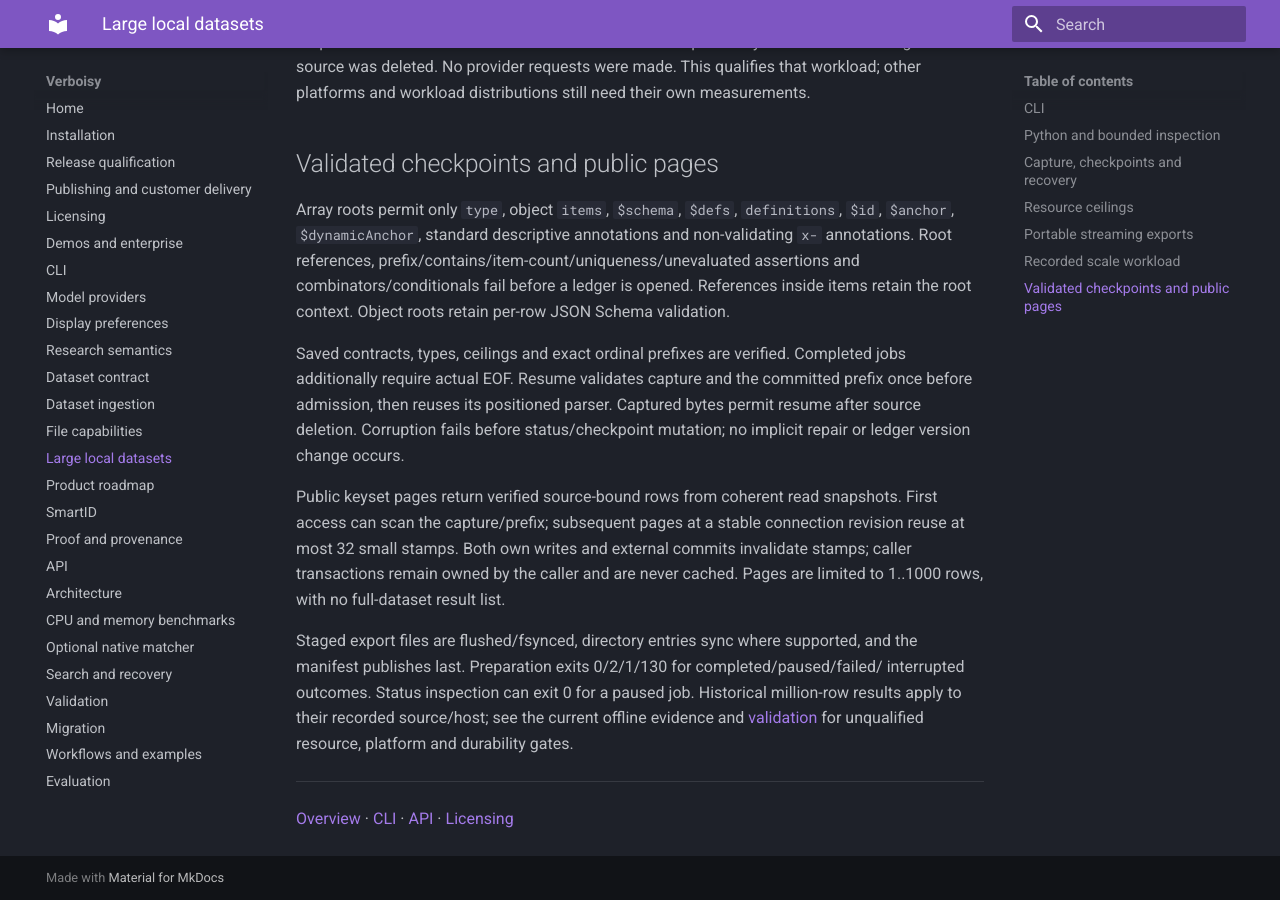
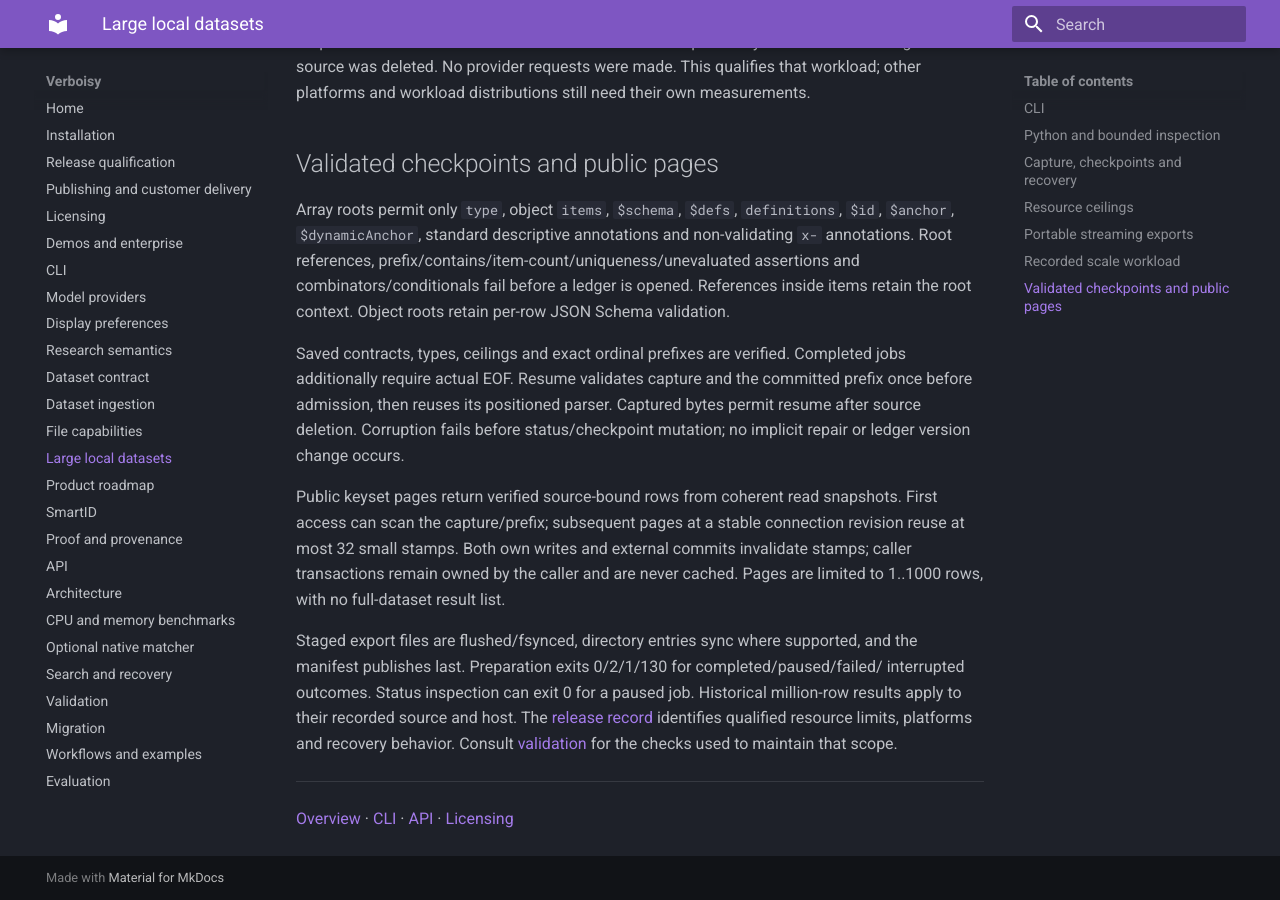
Before and after one commit to EmanueleTorrisi/verboisy, an MkDocs documentation site: the page built from docs/streaming.md, in a window 1280 px wide and 900 px high, scrolled down 5094 px. Built offline with MkDocs 1.6.1 and Material for MkDocs 9.7.7, drawn with Linux system fonts in a browser that asks for light colours.

Commit message:
docs(streaming): tie operating limits to the approved release evidence

```diff
--- a/docs/streaming.md
+++ b/docs/streaming.md
@@ -240,8 +240,9 @@ are limited to 1..1000 rows, with no full-dataset result list.
 Staged export files are flushed/fsynced, directory entries sync where supported, and
 the manifest publishes last. Preparation exits 0/2/1/130 for completed/paused/failed/
 interrupted outcomes. Status inspection can exit 0 for a paused job. Historical million-row
-results apply to their recorded source/host; see the current offline evidence and
-[validation](validation.md) for unqualified resource, platform and durability gates.
+results apply to their recorded source and host. The [release record](release.md)
+identifies qualified resource limits, platforms and recovery behavior. Consult
+[validation](validation.md) for the checks used to maintain that scope.
 
 ---
 
```
